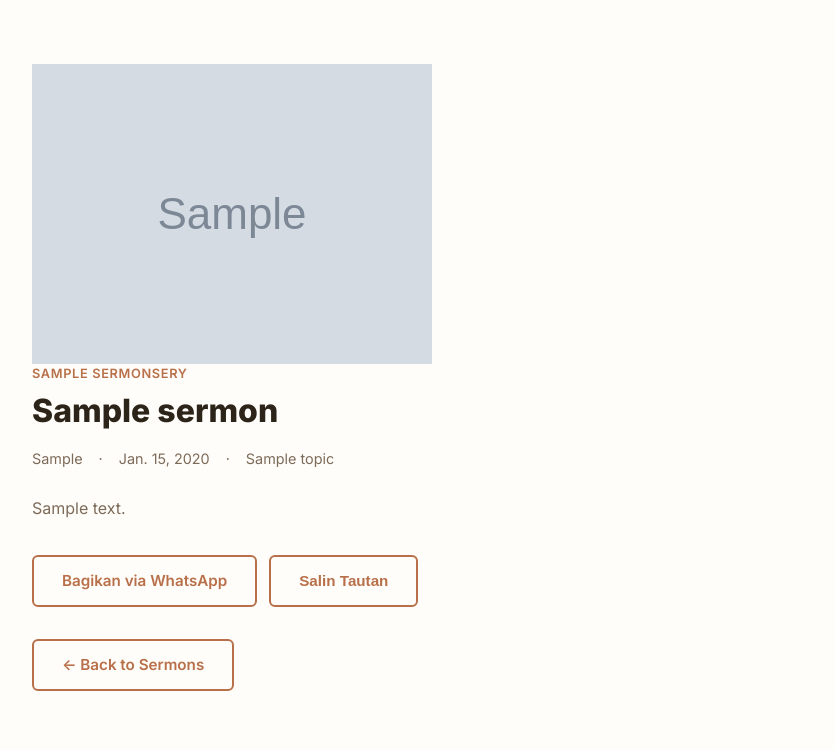
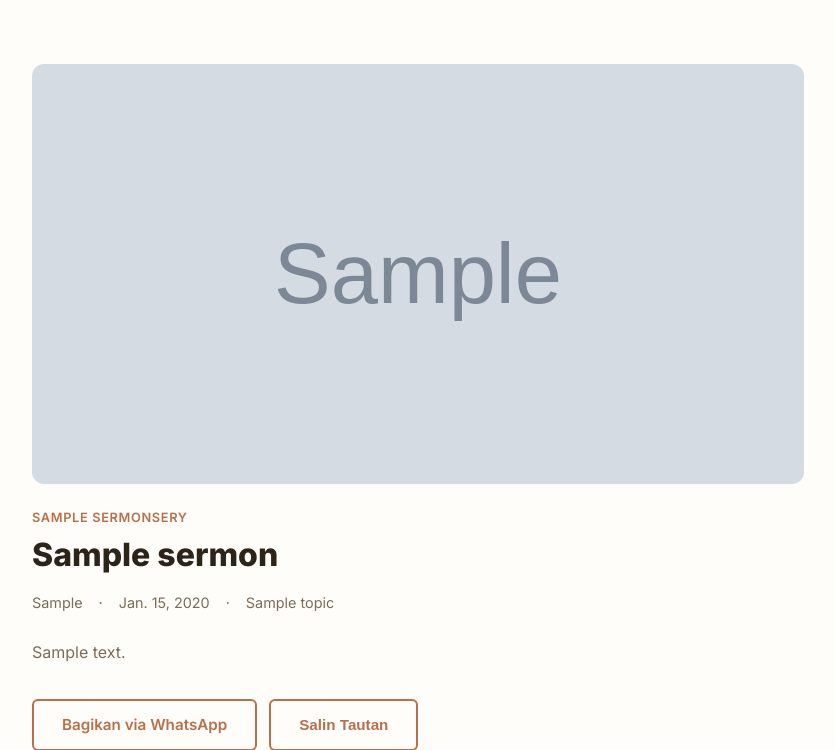
Before and after one commit to susantodjoko/website_for_church, a Django app: a page that uses templates/base.html in a window 1280 px wide. Shown: the part 70-820 px from the top of the page, without its empty margins (222-1057 px from the left). Run offline with Django 5.2, Linux system fonts and the light colour scheme; tables that the repository leaves empty hold one stand-in row (values such as "Sample post"); grey boxes marked "Sample" are stand-in pictures; parts of the project's set-up code (start-up, migrations or seed data) failed here and were passed over.

Commit message:
style: size sermon thumbnail fallback image
Re-committed cleanly without the unrelated logo CSS that had
accidentally been swept in and required a follow-up fix.

```diff
--- a/static/css/style.css
+++ b/static/css/style.css
@@ -369,6 +369,14 @@ ul { list-style: none; }
   margin-bottom: var(--space-md);
   font-size: 0.9rem;
   color: var(--color-text-muted);
+}
+
+.sermon-detail__img {
+  width: 100%;
+  max-height: 420px;
+  object-fit: cover;
+  border-radius: var(--radius-md);
+  margin-bottom: 1.5rem;
 }
 
 /* ===========================
```
